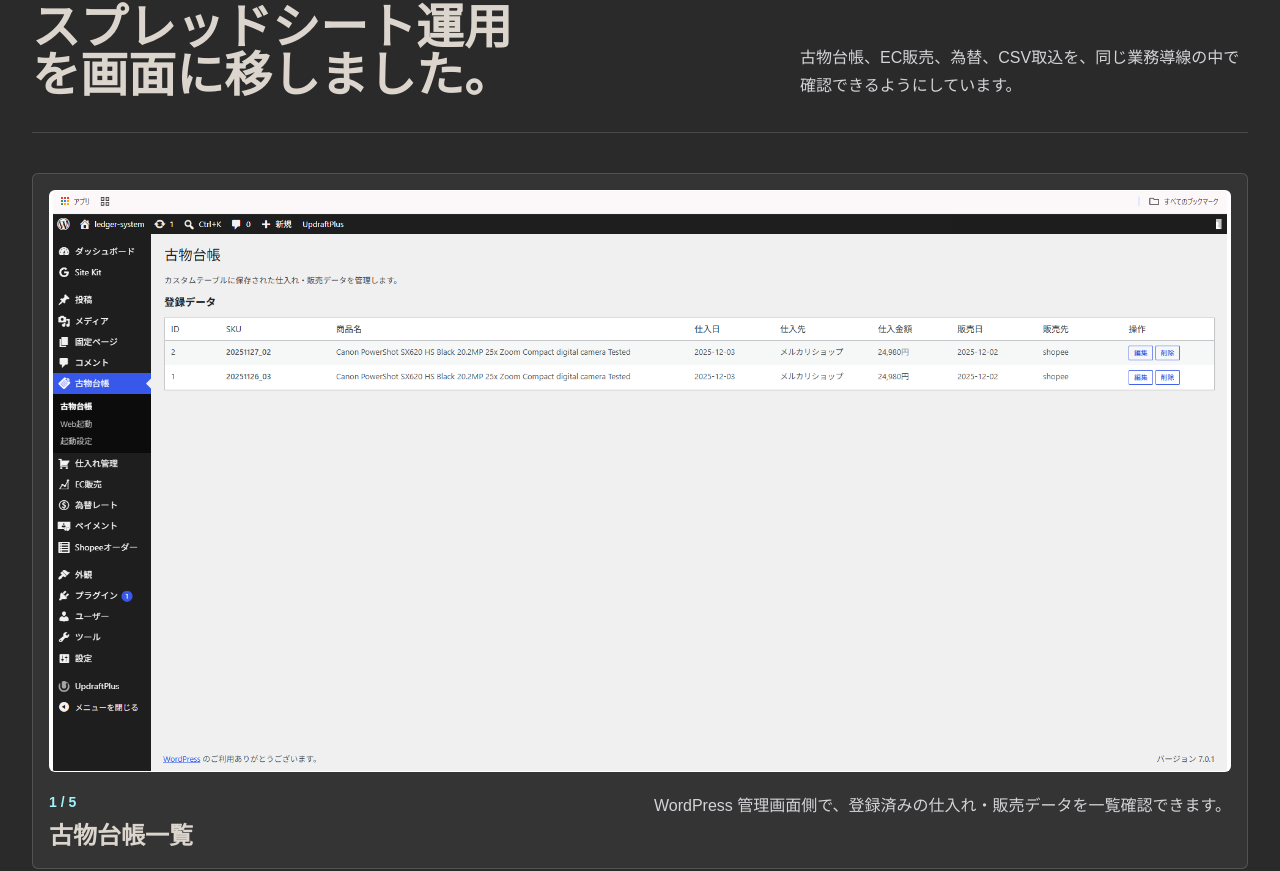
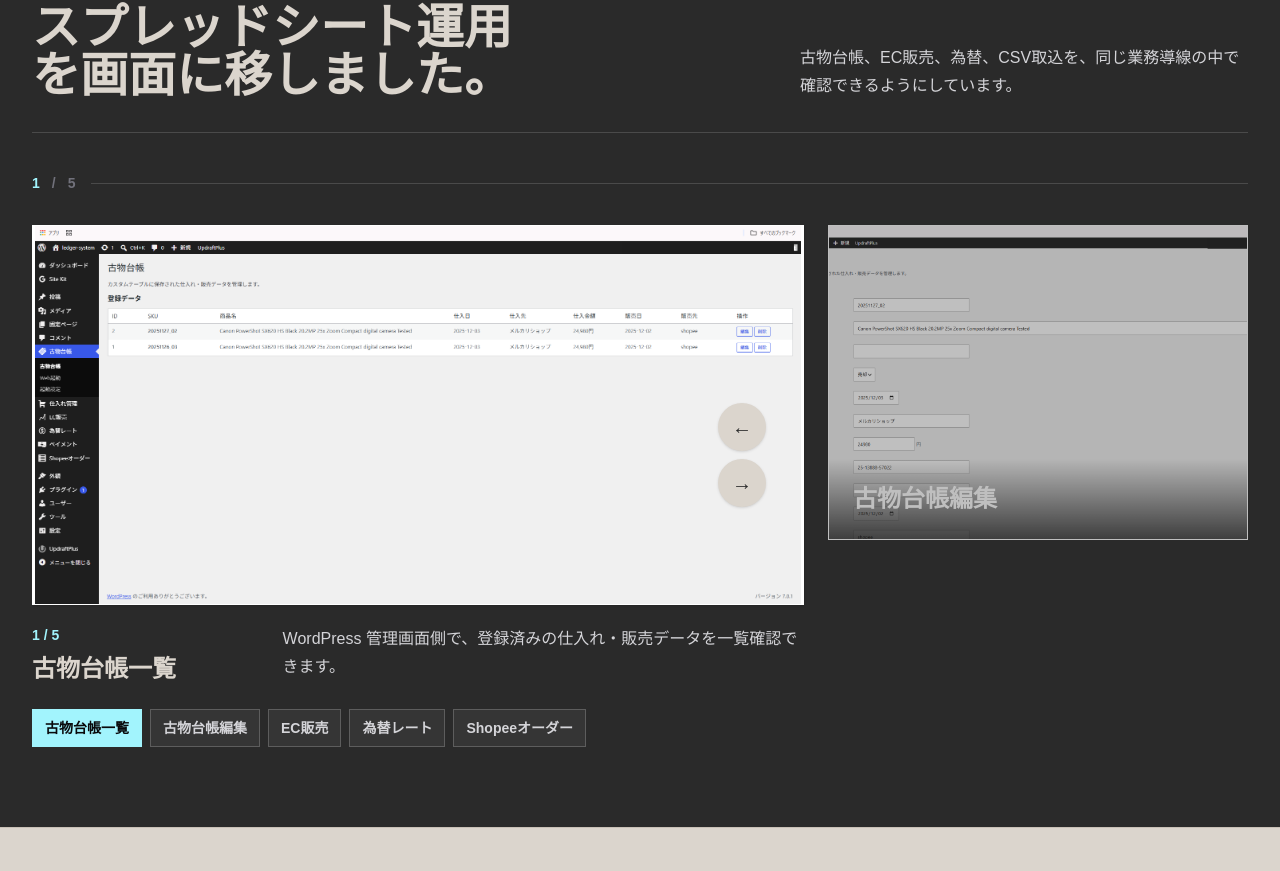
Before and after one commit to muu-ima/portfolio, a Next.js app: page /works/kobutsu-ledger-system in a window 1280 px wide. Shown: the part 1428-2299 px from the top of the page. Built offline with nearby package versions, Linux system fonts and the light colour scheme; a web font is replaced by a local one.

Commit message:
Restyle ledger screenshot slider

```diff
--- a/app/works/kobutsu-ledger-system/ScreenshotSlider.tsx
+++ b/app/works/kobutsu-ledger-system/ScreenshotSlider.tsx
@@ -16,6 +16,9 @@
 export default function ScreenshotSlider({ screenshots }: ScreenshotSliderProps) {
   const [activeIndex, setActiveIndex] = useState(0);
   const active = screenshots[activeIndex];
+  const nextIndex =
+    activeIndex === screenshots.length - 1 ? 0 : activeIndex + 1;
+  const next = screenshots[nextIndex];
 
   const goToPrevious = () => {
     setActiveIndex((current) =>
@@ -31,19 +34,29 @@
 
   return (
     <div className="mt-10">
-      <article className="rounded-md border border-white/15 bg-white/5 p-4">
-        <div className="relative aspect-[1920/946] overflow-hidden rounded-md border border-white/10 bg-white">
+      <div className="mb-8 flex items-center justify-between gap-4">
+        <p className="text-sm font-semibold text-cyan-200">
+          {activeIndex + 1}
+          <span className="mx-3 text-zinc-500">/</span>
+          <span className="text-zinc-500">{screenshots.length}</span>
+        </p>
+        <div className="hidden h-px flex-1 bg-white/15 sm:block" />
+      </div>
+
+      <div className="relative overflow-hidden">
+        <div className="grid gap-6 lg:grid-cols-[minmax(0,1fr)_360px] xl:grid-cols-[minmax(0,1fr)_420px]">
+          <article className="relative">
+            <div className="relative aspect-[1920/946] overflow-hidden border border-white/20 bg-white shadow-sm">
               <Image
                 src={active.src}
                 alt={`${active.title}のスクリーンショット`}
                 fill
                 priority={activeIndex === 0}
-            sizes="(min-width: 1152px) 1152px, 100vw"
+                sizes="(min-width: 1280px) 980px, 100vw"
                 className="object-contain"
               />
             </div>
-
-        <div className="mt-5 flex flex-col justify-between gap-5 lg:flex-row lg:items-start">
+            <div className="mt-5 grid gap-4 lg:grid-cols-[0.45fr_1fr] lg:items-start">
               <div>
                 <p className="text-sm font-semibold text-cyan-200">
                   {activeIndex + 1} / {screenshots.length}
@@ -52,19 +65,41 @@
                   {active.title}
                 </h3>
               </div>
-          <p className="max-w-2xl text-base leading-7 text-zinc-300">
+              <p className="text-base leading-7 text-zinc-300">
                 {active.description}
               </p>
             </div>
           </article>
 
-      <div className="mt-5 flex flex-col gap-4 lg:flex-row lg:items-center lg:justify-between">
-        <div className="flex gap-2">
+          <article className="hidden lg:block">
+            <button
+              type="button"
+              onClick={goToNext}
+              className="group block w-full text-left"
+              aria-label={`${next.title}のスクリーンショットへ移動`}
+            >
+              <div className="relative aspect-[4/3] overflow-hidden border border-white/15 bg-white opacity-70 transition group-hover:opacity-100">
+                <Image
+                  src={next.src}
+                  alt={`${next.title}のスクリーンショット`}
+                  fill
+                  sizes="420px"
+                  className="object-cover"
+                />
+                <div className="absolute inset-x-0 bottom-0 bg-gradient-to-t from-black/70 to-transparent p-6 text-white">
+                  <p className="text-2xl font-semibold">{next.title}</p>
+                </div>
+              </div>
+            </button>
+          </article>
+        </div>
+
+        <div className="mt-5 flex gap-2 lg:absolute lg:left-[calc(100%-470px)] lg:top-1/2 lg:mt-0 lg:-translate-y-1/2 lg:flex-col xl:left-[calc(100%-530px)]">
           <button
             type="button"
             onClick={goToPrevious}
             aria-label="前のスクリーンショット"
-            className="flex h-11 w-11 items-center justify-center rounded-md border border-white/20 bg-white/10 text-xl font-semibold text-white transition hover:bg-white hover:text-zinc-950"
+            className="flex h-12 w-12 items-center justify-center rounded-full bg-[#dbd5cd] text-xl font-semibold text-[#2a2a2a] shadow-sm transition hover:bg-white"
           >
             ←
           </button>
@@ -72,13 +107,14 @@
             type="button"
             onClick={goToNext}
             aria-label="次のスクリーンショット"
-            className="flex h-11 w-11 items-center justify-center rounded-md border border-white/20 bg-white/10 text-xl font-semibold text-white transition hover:bg-white hover:text-zinc-950"
+            className="flex h-12 w-12 items-center justify-center rounded-full bg-[#dbd5cd] text-xl font-semibold text-[#2a2a2a] shadow-sm transition hover:bg-white"
           >
             →
           </button>
         </div>
+      </div>
 
-        <div className="grid gap-2 sm:grid-cols-2 lg:flex lg:flex-wrap lg:justify-end">
+      <div className="mt-6 flex flex-wrap gap-2">
           {screenshots.map((screenshot, index) => {
             const selected = index === activeIndex;
 
@@ -88,7 +124,7 @@
                 type="button"
                 onClick={() => setActiveIndex(index)}
                 aria-pressed={selected}
-                className={`rounded-md border px-3 py-2 text-left text-sm font-semibold transition ${
+              className={`border px-3 py-2 text-left text-sm font-semibold transition ${
                   selected
                     ? "border-cyan-200 bg-cyan-200 text-zinc-950"
                     : "border-white/20 bg-white/5 text-zinc-300 hover:bg-white/10"
@@ -100,6 +136,5 @@
           })}
       </div>
     </div>
-    </div>
   );
 }
```
Lines whose indentation alone changed are shown as unchanged.
